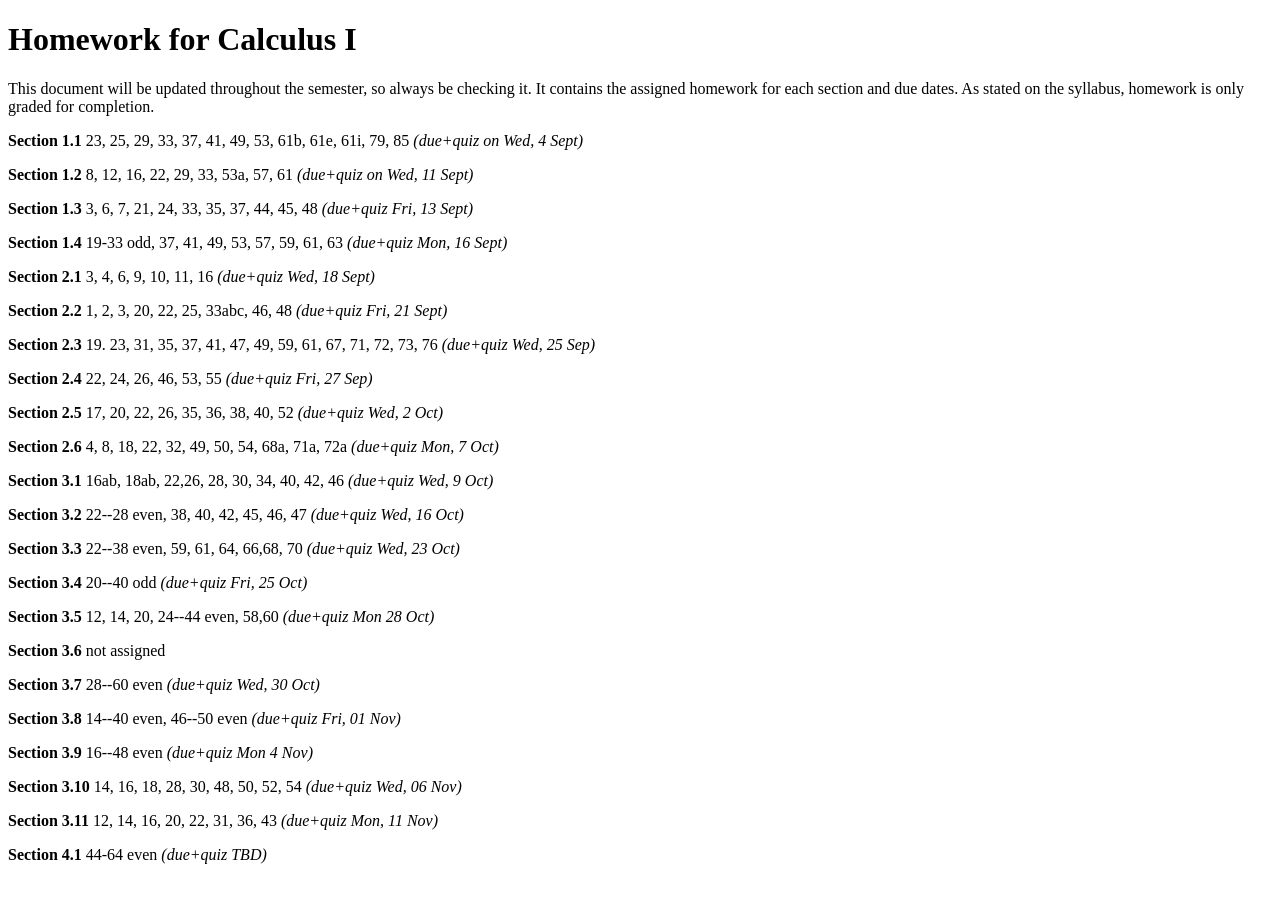
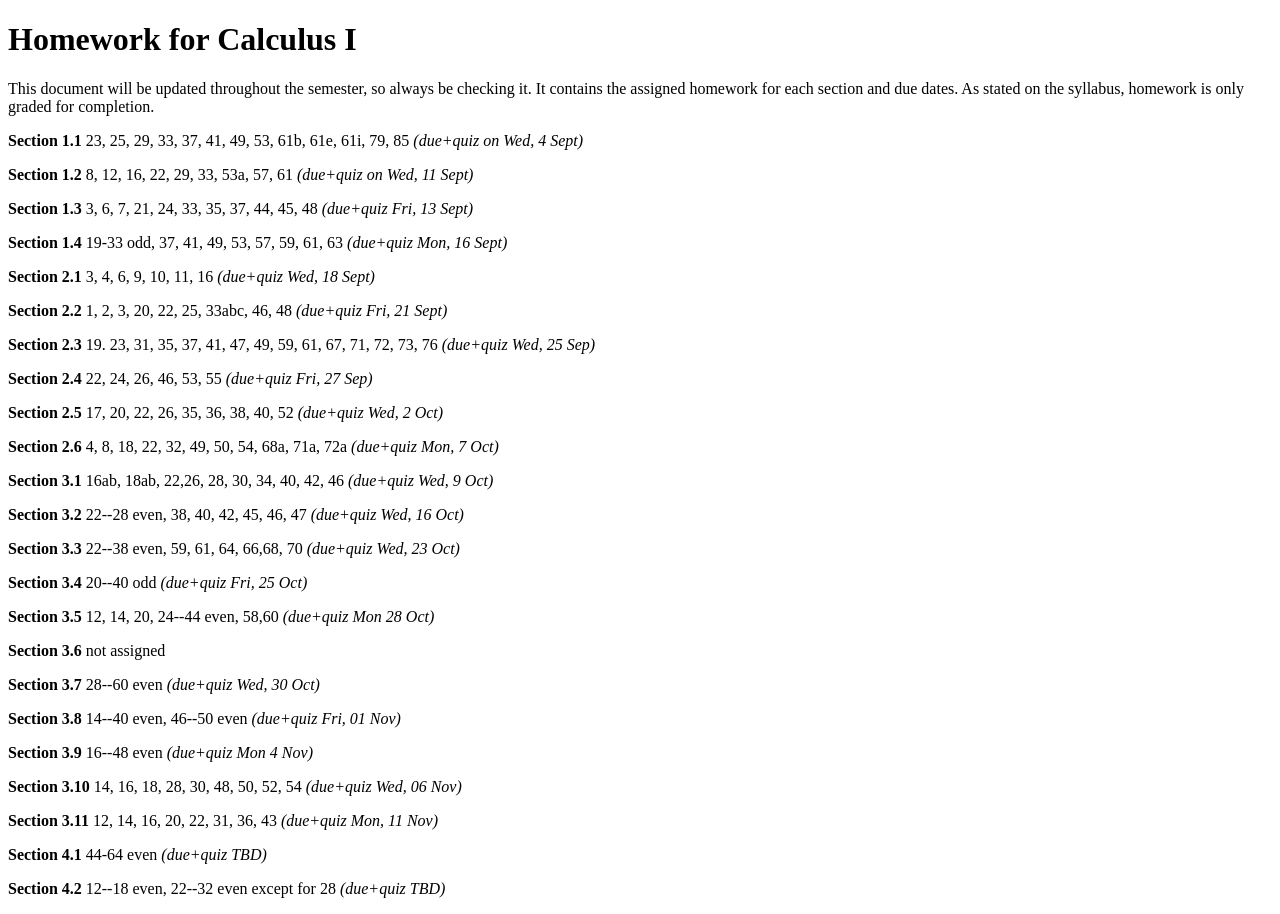
Before and after one commit to danielmichaelcicala/danielmichaelcicala.github.io, a Jekyll site: the page teaching/hw_calc07_f19.html, which Jekyll copies as it is, in a window 1280 px wide. Built offline with Jekyll 4.4.1, drawn with Linux system fonts in a browser that asks for light colours.

Commit message:
add hw to calc

```diff
--- a/teaching/hw_calc02_f19.html
+++ b/teaching/hw_calc02_f19.html
@@ -84,5 +84,8 @@ homework is only graded for completion.</p>
 <p><strong>Section 4.1</strong>
   44-64 even
   <em>(due+quiz TBD)</em></p>
+<p><strong>Section 4.2</strong>
+  12--18 even, 22--32 even except for 28
+  <em>(due+quiz TBD)</em></p>
 </body>
 </html>
--- a/teaching/hw_calc07_f19.html
+++ b/teaching/hw_calc07_f19.html
@@ -81,5 +81,8 @@ homework is only graded for completion.</p>
 <p><strong>Section 4.1</strong>
   44-64 even
   <em>(due+quiz TBD)</em></p>
+<p><strong>Section 4.2</strong>
+  12--18 even, 22--32 even except for 28
+  <em>(due+quiz TBD)</em></p>
 </body>
 </html>
```
